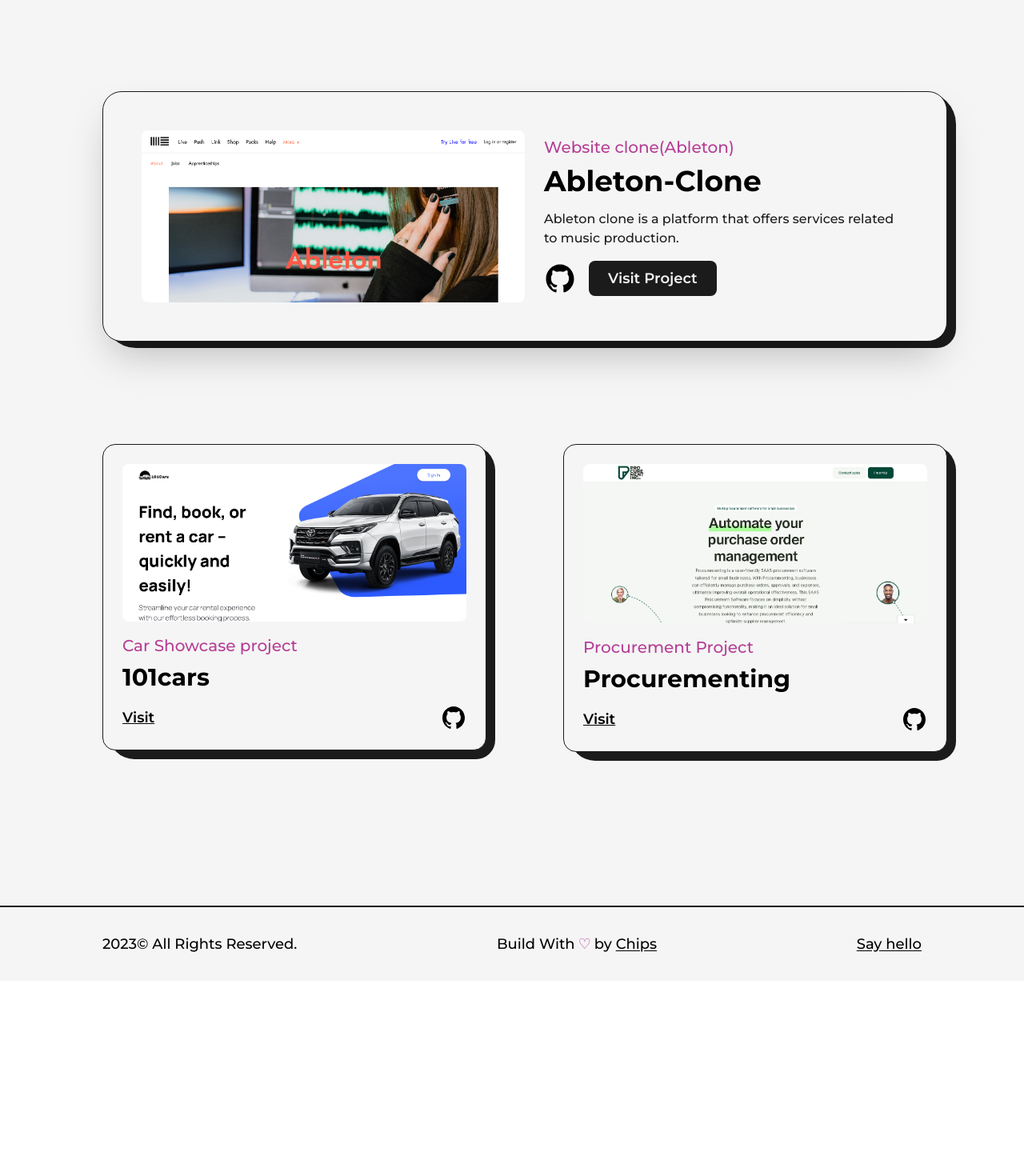
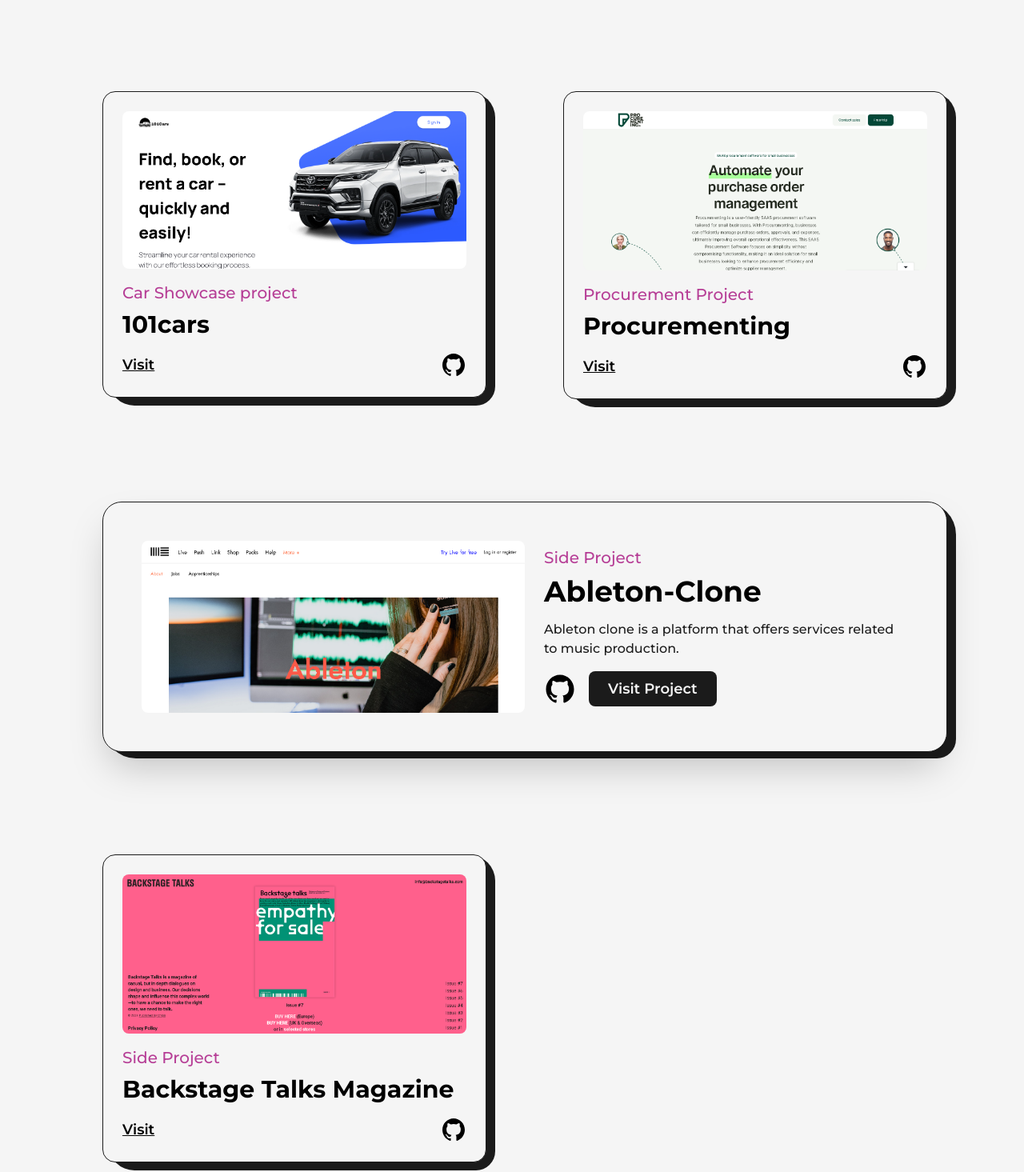
Before and after one commit to Chipsii/portfolio, a Next.js app: page /projects in a window 1280 px wide. Shown: the part 1468-2933 px from the top of the page at 80% size. Before the commit the page ends 2694 px from the top, so only its background shows below. Built offline with nearby package versions, Linux system fonts and the light colour scheme.

Commit message:
add new project and change the project show design

```diff
--- a/src/pages/projects.js
+++ b/src/pages/projects.js
@@ -11,6 +11,7 @@
 import ohstudio from "../../public/images/projects/ohstudio.png";
 import carShowcase from "../../public/images/projects/carShowcase.jpg";
 import procurementing from "../../public/images/projects/procurementing.jpg";
+import backstage from "../../public/images/projects/backstage.jpg";
 import { motion } from "framer-motion";
 import TransitionEffect from "@/components/TransitionEffect";
 
@@ -166,17 +167,7 @@
                 summary="Clone of the well-known website OH-STUDIO."
                 link="https://oh-studio-clone-mu.vercel.app/"
                 github="https://github.com/Chipsii/oh-studio-clone"
-                type="Website clone(OH-STUDIO)"
-              />
-            </div>
-            <div className="col-span-12">
-              <FeaturedProject
-                title="Ableton-Clone"
-                img={project2}
-                summary="Ableton clone is a platform that offers services related to music production."
-                link="https://ableton-clone-pi.vercel.app/"
-                github="https://github.com/Chipsii/ableton-clone"
-                type="Website clone(Ableton)"
+                type="Side Project"
               />
             </div>
             <div className="col-span-6 sm:col-span-12">
@@ -200,6 +191,26 @@
                 type="Procurement Project"
               />
             </div>
+            <div className="col-span-12">
+              <FeaturedProject
+                title="Ableton-Clone"
+                img={project2}
+                summary="Ableton clone is a platform that offers services related to music production."
+                link="https://ableton-clone-pi.vercel.app/"
+                github="https://github.com/Chipsii/ableton-clone"
+                type="Side Project"
+              />
+            </div>
+            <div className="col-span-6 sm:col-span-12">
+              <Project
+                title="Backstage Talks Magazine"
+                img={backstage}
+                summary="Backstage Talks is a magazine of casual, but in depth dialogues on design and business. Our decisions shape and influence this complex world—to have a chance to make the right ones, we need to talk."
+                link="https://backstagetalks-git-main-chipsiis-projects.vercel.app/"
+                github="https://github.com/Chipsii/backstage-talks-magazine"
+                type="Side Project"
+              />
+            </div>
           </div>
         </Layout>
       </main>
```
Also changed, not shown: public/images/projects/backstage.jpg (added).
